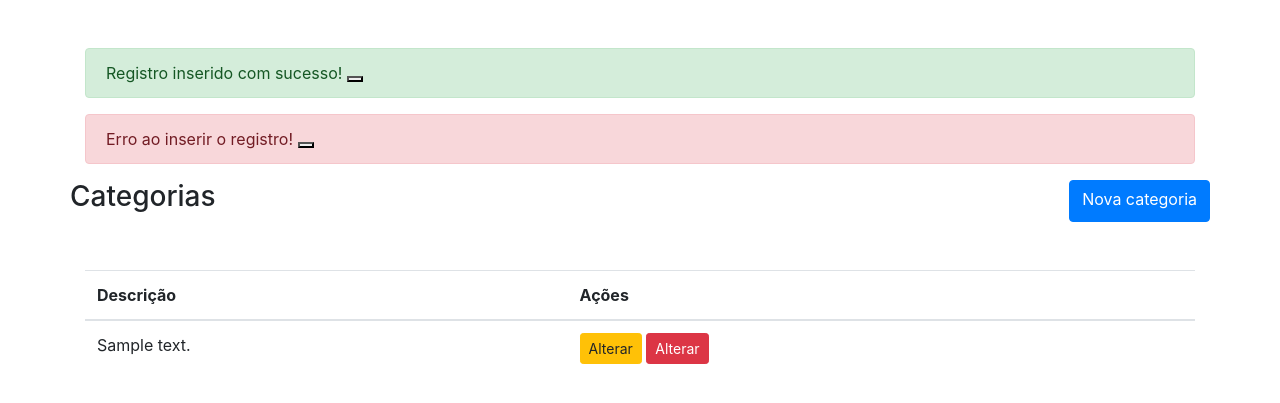
After one commit to simionatoambrosio/prog-web-php, a PHP site: template src/views/categoria/categoria.php in a window 1280 px wide. The commit adds this page. Shown: the top 403 px of the page. Run offline with PHP 8.4, Linux system fonts and the light colour scheme; the template is opened without the code that fills it: most values are stand-ins (such as "Sample title", 1, 10 or a date in 2020); data that the repository does not hold is empty.

Commit message:
Crud categoria - consultar

```diff
--- a/bootstrap.php
+++ b/bootstrap.php
@@ -271,6 +271,9 @@ $r->post('/exercicio10/resposta', function(){
 # Projeto CRUD
 
 # Categoria
+# Consultando todas as categorias cadastradas
+$r->get('/categoria', 'Php\Primeiroprojeto\Controllers\CategoriaController@index');
+
 # Chamando o formulário para inserir o registro
 $r->get('/categoria/inserir', 'Php\Primeiroprojeto\Controllers\CategoriaController@inserir');
 
--- /dev/null
+++ b/src/views/categoria/categoria.php
@@ -0,0 +1,52 @@
+<!doctype html>
+<html lang="pt-br">
+  <head>
+    <meta charset="utf-8">
+    <meta name="viewport" content="width=device-width, initial-scale=1, shrink-to-fit=no">
+    <link rel="stylesheet" href="https://cdn.jsdelivr.net/npm/bootstrap@4.4.1/dist/css/bootstrap.min.css" integrity="sha384-Vkoo8x4CGsO3+Hhxv8T/Q5PaXtkKtu6ug5TOeNV6gBiFeWPGFN9MuhOf23Q9Ifjh" crossorigin="anonymous">
+
+    <title>Categorias</title>
+  </head>
+  <body>
+    <main class="container mt-5">
+
+        <div class="alert alert-success alert-dismissible fade show" <?= $inserir_sucesso ?> role="alert">
+            Registro inserido com sucesso!
+            <button type="button" class="btn-close" data-bs-dismiss="alert" aria-label="Close"></button>
+        </div>
+
+        <div class="alert alert-danger alert-dismissible fade show" <?= $inserir_erro ?> role="alert">
+            Erro ao inserir o registro!
+            <button type="button" class="btn-close" data-bs-dismiss="alert" aria-label="Close"></button>
+        </div>
+
+
+        <div class="row d-flex justify-content-between">
+            <h3>Categorias</h3>
+            <a href="/categoria/inserir" class="btn btn-primary"> <i class="fas fa-plus"></i> Nova categoria</a>
+        </div>
+
+        <table class="table table-stripped table-hover mt-5">
+            <thead>
+                <th>Descrição</th>
+                <th>Ações</th>
+            </thead>
+            <tbody>
+                <?php while($c = $resultado->fetch(PDO::FETCH_ASSOC)) { ?>
+                    <tr>
+                        <td><?= $c['descricao'] ?></td>
+                        <td>
+                            <a href="" class="btn btn-sm btn-warning">Alterar</a>
+                            <a href="" class="btn btn-sm btn-danger">Alterar</a>
+                        </td>
+                    </tr>
+                <?php } ?>
+            </tbody>
+        </table>
+
+        <script src="https://code.jquery.com/jquery-3.4.1.slim.min.js" integrity="sha384-J6qa4849blE2+poT4WnyKhv5vZF5SrPo0iEjwBvKU7imGFAV0wwj1yYfoRSJoZ+n" crossorigin="anonymous"></script>
+        <script src="https://cdn.jsdelivr.net/npm/popper.js@1.16.0/dist/umd/popper.min.js" integrity="sha384-Q6E9RHvbIyZFJoft+2mJbHaEWldlvI9IOYy5n3zV9zzTtmI3UksdQRVvoxMfooAo" crossorigin="anonymous"></script>
+        <script src="https://cdn.jsdelivr.net/npm/bootstrap@4.4.1/dist/js/bootstrap.min.js" integrity="sha384-wfSDF2E50Y2D1uUdj0O3uMBJnjuUD4Ih7YwaYd1iqfktj0Uod8GCExl3Og8ifwB6" crossorigin="anonymous"></script>
+    </main>
+  </body>
+</html>
```
Also changed, not shown: src/Controllers/CategoriaController.php (+22 -2 lines), src/Models/DAO/CategoriaDAO.php (+47 -0 lines).
